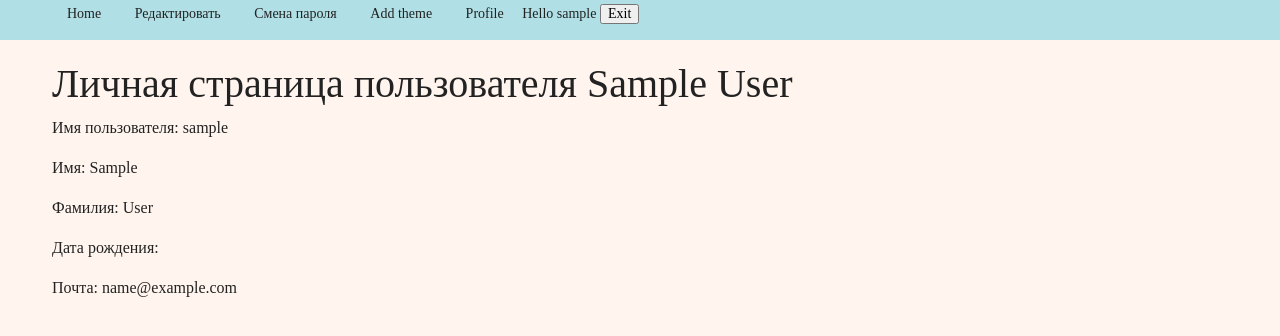
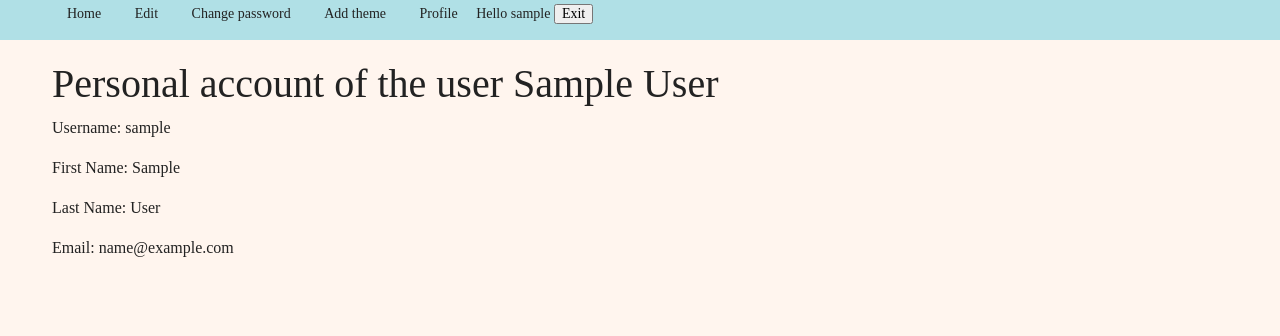
Before and after one commit to assylaiymk/exam_8_Assylaiym_Kairatova_forum, a Django app: page /auth/profile/1/ in a window 1280 px wide. Shown: the top 336 px of the page. Run offline with Django 4.2, Linux system fonts and the light colour scheme; the visitor is signed in with stand-in values (Sample User, id 1); data comes from the database, SQL or seed files in the repository; parts of the project's set-up code (start-up, migrations or seed data) failed here and were passed over; some libraries are stand-ins or nearby versions.

Commit message:
Добавлен minor edits

```diff
--- a/accounts/forms.py
+++ b/accounts/forms.py
@@ -43,7 +43,7 @@ class UserChangeForm(forms.ModelForm):
     class Meta:
         model = get_user_model()
         fields = ('first_name', 'last_name', 'email')
-        labels = {'first_name': 'Name', 'Las_name': 'Surname', 'email': 'Email', }
+        labels = {'first_name': 'Name', 'Last_name': 'Surname', 'email': 'Email', }
 
 
 class ProfileChangeForm(forms.ModelForm):
--- a/accounts/templates/login.html
+++ b/accounts/templates/login.html
@@ -1,12 +1,13 @@
 {% extends 'base.html' %}
 {% load static %}
+{% load django_bootstrap5 %}
 
 {% block content %}
     <form action="{% url 'login' %}" method="POST">
         <div class="form">
             {% csrf_token %}
 
-            {{ form.as_p }}
+            {% bootstrap_form form %}
 
         <input type="submit" value="Login">
         </div>
--- a/accounts/templates/register.html
+++ b/accounts/templates/register.html
@@ -1,13 +1,14 @@
 {% extends 'base.html' %}
 {% load static %}
-
+{% load django_bootstrap5 %}
 
 {% block content %}
     <form action="{% url 'register'  %}" method="POST">
         <div class="form">
             {% csrf_token %}
 
-            {{ form.as_p }}
+
+            {% bootstrap_form form %}
 
         <input type="submit" value="Register">
         </div>
--- a/accounts/templates/user_detail.html
+++ b/accounts/templates/user_detail.html
@@ -3,21 +3,20 @@
 {% block title %}Пользователь{% endblock %}
 
 {% block menu %}
-    <li><a href="{% url 'change' user_obj.pk %}">Редактировать</a></li>
-    <li><a href="#">Смена пароля</a></li>
+    <li><a href="{% url 'change' user_obj.pk %}">Edit</a></li>
+    <li><a href="#">Change password</a></li>
 {% endblock %}
 
 {% block content %}
 {% csrf_token %}
-    <h1>Личная страница пользователя {{ user_obj.get_full_name|default:user_obj.username }}</h1>
+    <h1>Personal account of the user {{ user_obj.get_full_name|default:user_obj.username }}</h1>
     {% if user_obj.profile.avatar %}
         <img class="avatar" src="{{ user_obj.profile.avatar.url }}" width="250" height="250" alt="user picture">
     {% endif %}
-    <p>Имя пользователя: {{ user_obj.username }}</p>
-    <p>Имя: {{ user_obj.first_name }}</p>
-    <p>Фамилия: {{ user_obj.last_name }}</p>
-    <p>Дата рождения: {{ user_obj.profile.birth_date|date:'d.m.Y' }}</p>
-    <p>Почта: {{ user_obj.email }}</p>
+    <p>Username: {{ user_obj.username }}</p>
+    <p>First Name: {{ user_obj.first_name }}</p>
+    <p>Last Name: {{ user_obj.last_name }}</p>
+    <p>Email: {{ user_obj.email }}</p>
 
 
 {% endblock %}
```
Also changed, not shown: accounts/templates/user_change.html (+4 -4 lines).
